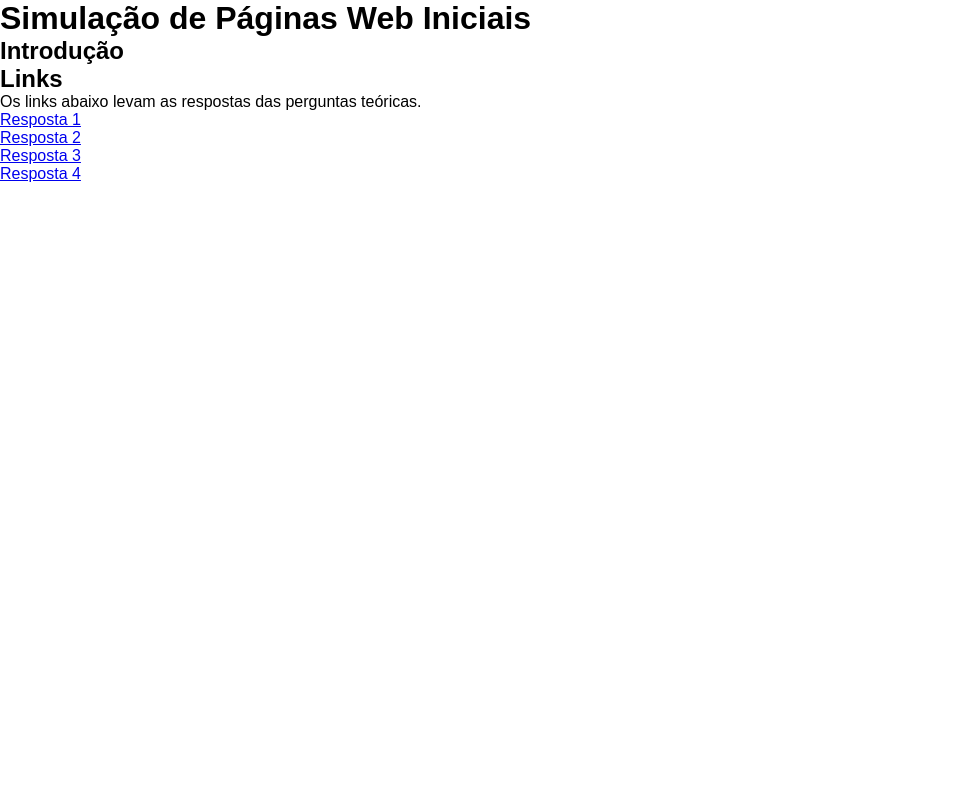
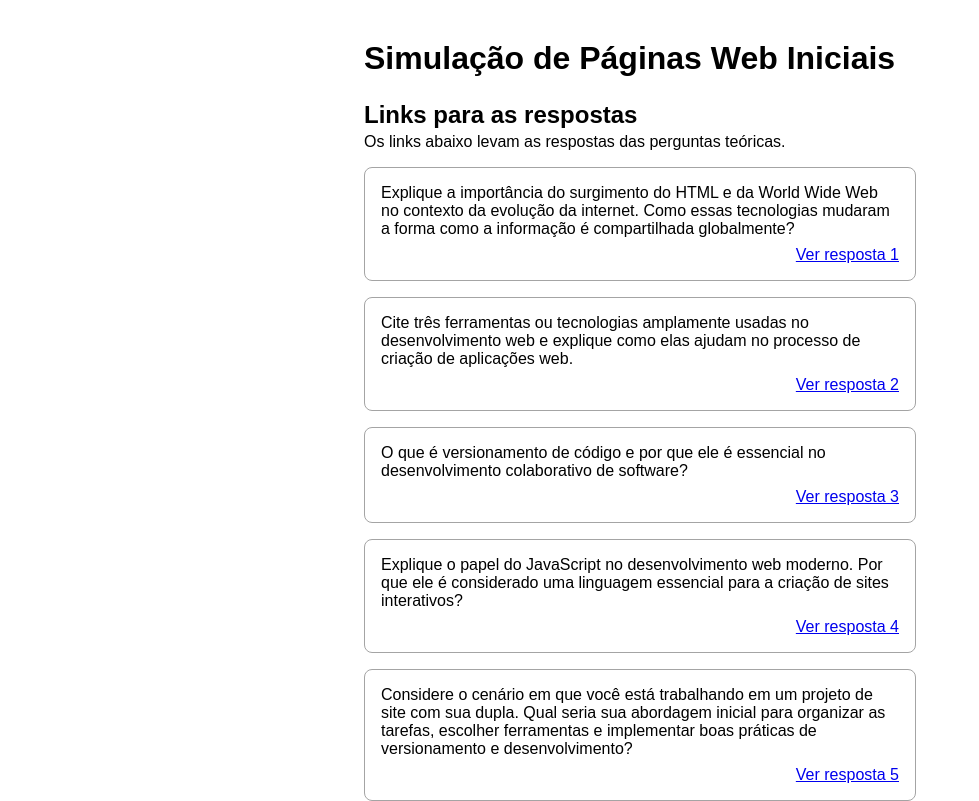
Before and after one commit to AmauriLima/pweb2-minitest-1, a plain HTML site: page index.html in a window 1280 px wide. Shown: the whole page, without its empty margins (0-979 px from the left). Drawn offline with Linux system fonts and the light colour scheme.

Commit message:
estilizando página inicial

```diff
--- a/index.css
+++ b/index.css
@@ -7,3 +7,49 @@
 body {
   font-family: Arial, Helvetica, sans-serif;
 }
+
+.principal {
+  height: 100vh;
+  max-width: 600px;
+  margin: 0 auto;
+  display: flex;
+  align-items: flex-start;
+  flex-direction: column;
+  padding: 0 24px;
+}
+
+header {
+  margin: 40px 0 24px;
+}
+
+section article {
+  width: 100%;
+  display: flex;
+  flex-direction: column;
+  gap: 4px;
+}
+
+nav {
+  margin-top: 16px;
+}
+
+nav ul {
+  display: flex;
+  flex-wrap: wrap;
+  gap: 16px;
+}
+
+ul {
+  list-style: none;
+}
+
+nav ul li  {
+  display: flex;
+  flex-direction: column;
+  justify-content: space-between;
+  padding: 16px;
+  border: 1px solid #a4a4a4;
+  border-radius: 8px;
+  gap: 8px;
+  align-items: flex-end;
+}
--- a/index.html
+++ b/index.html
@@ -9,16 +9,15 @@
   <link rel="stylesheet" href="index.css">
 </head>
 <body>
-  <div>
+  <div class="principal">
     <header>
       <h1>Simulação de Páginas Web Iniciais</h1>
     </header>
     <main>
 
       <section>
-        <h2>Introdução</h2>
         <article>
-          <h2>Links</h2>
+          <h2>Links para as respostas</h2>
           <p>
             Os links abaixo levam as respostas das perguntas teóricas.
           </p>
@@ -27,10 +26,47 @@
 
       <nav>
         <ul>
-          <li><a href="/src/respostas/resposta1.txt">Resposta 1</a></li>
-          <li><a href="/src/respostas/resposta2.txt">Resposta 2</a></li>
-          <li><a href="/src/respostas/resposta3.txt">Resposta 3</a></li>
-          <li><a href="/src/respostas/resposta4.txt">Resposta 4</a></li>
+          <li>
+            <p>
+              Explique a importância do surgimento do HTML e da World Wide
+              Web no contexto da evolução da internet. Como essas tecnologias
+              mudaram a forma como a informação é compartilhada
+              globalmente?
+            </p>
+            <a href="/src/respostas/resposta1.txt">Ver resposta 1</a>
+          </li>
+          <li>
+            <p>
+              Cite três ferramentas ou tecnologias amplamente usadas no
+              desenvolvimento web e explique como elas ajudam no processo
+              de criação de aplicações web.
+            </p>
+            <a href="/src/respostas/resposta2.txt">Ver resposta 2</a>
+          </li>
+          <li>
+            <p>
+              O que é versionamento de código e por que ele é essencial no
+              desenvolvimento colaborativo de software?
+            </p>
+            <a href="/src/respostas/resposta3.txt">Ver resposta 3</a>
+          </li>
+          <li>
+            <p>
+              Explique o papel do JavaScript no desenvolvimento web moderno.
+              Por que ele é considerado uma linguagem essencial para a
+              criação de sites interativos?
+            </p>
+            <a href="/src/respostas/resposta4.txt">Ver resposta 4</a>
+          </li>
+          <li>
+            <p>
+              Considere o cenário em que você está trabalhando em um projeto
+              de site com sua dupla. Qual seria sua abordagem inicial para
+              organizar as tarefas, escolher ferramentas e implementar boas
+              práticas de versionamento e desenvolvimento?
+            </p>
+            <a href="/src/respostas/resposta4.txt">Ver resposta 5</a>
+          </li>
         </ul>
       </nav>
 
```
